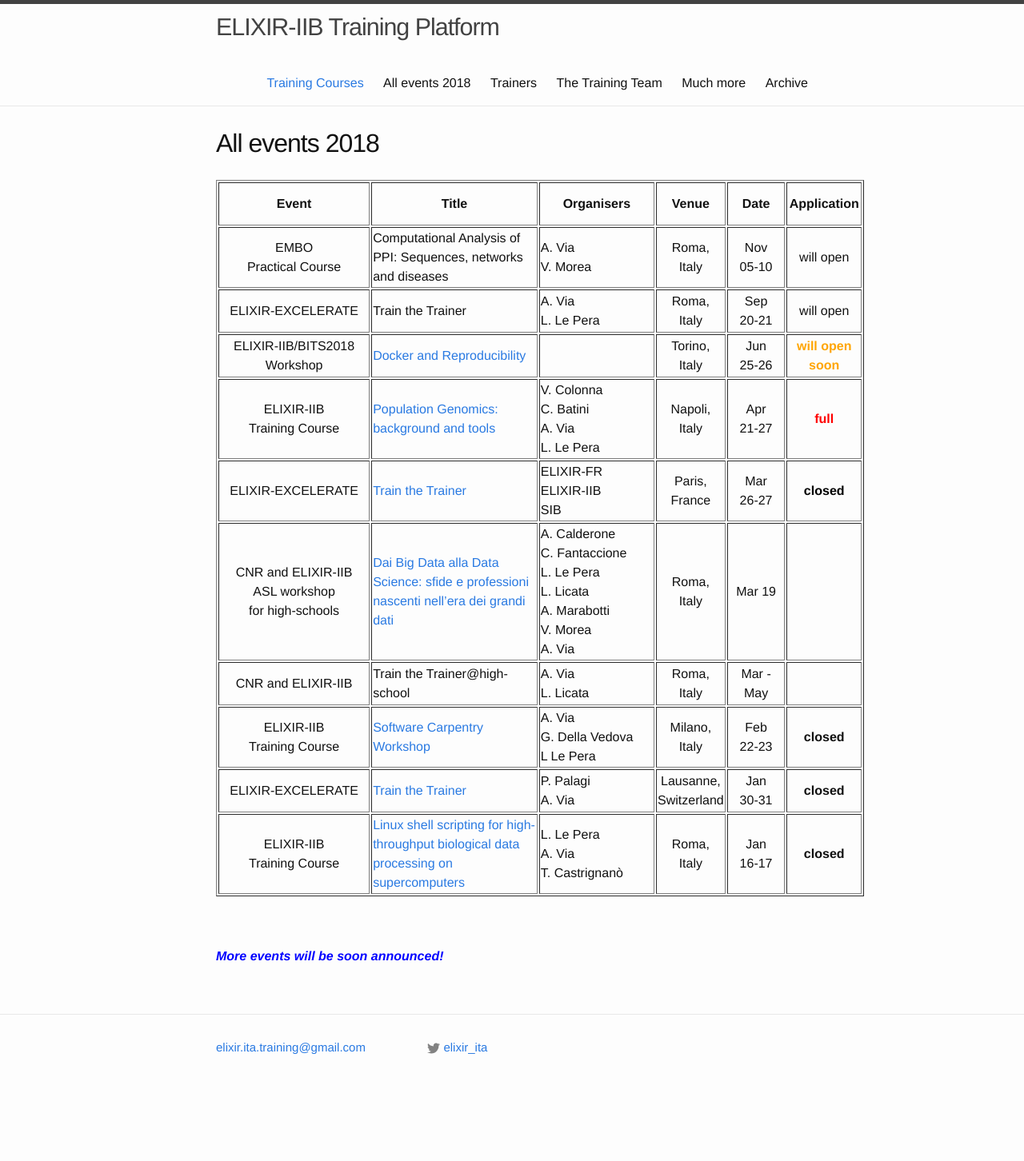
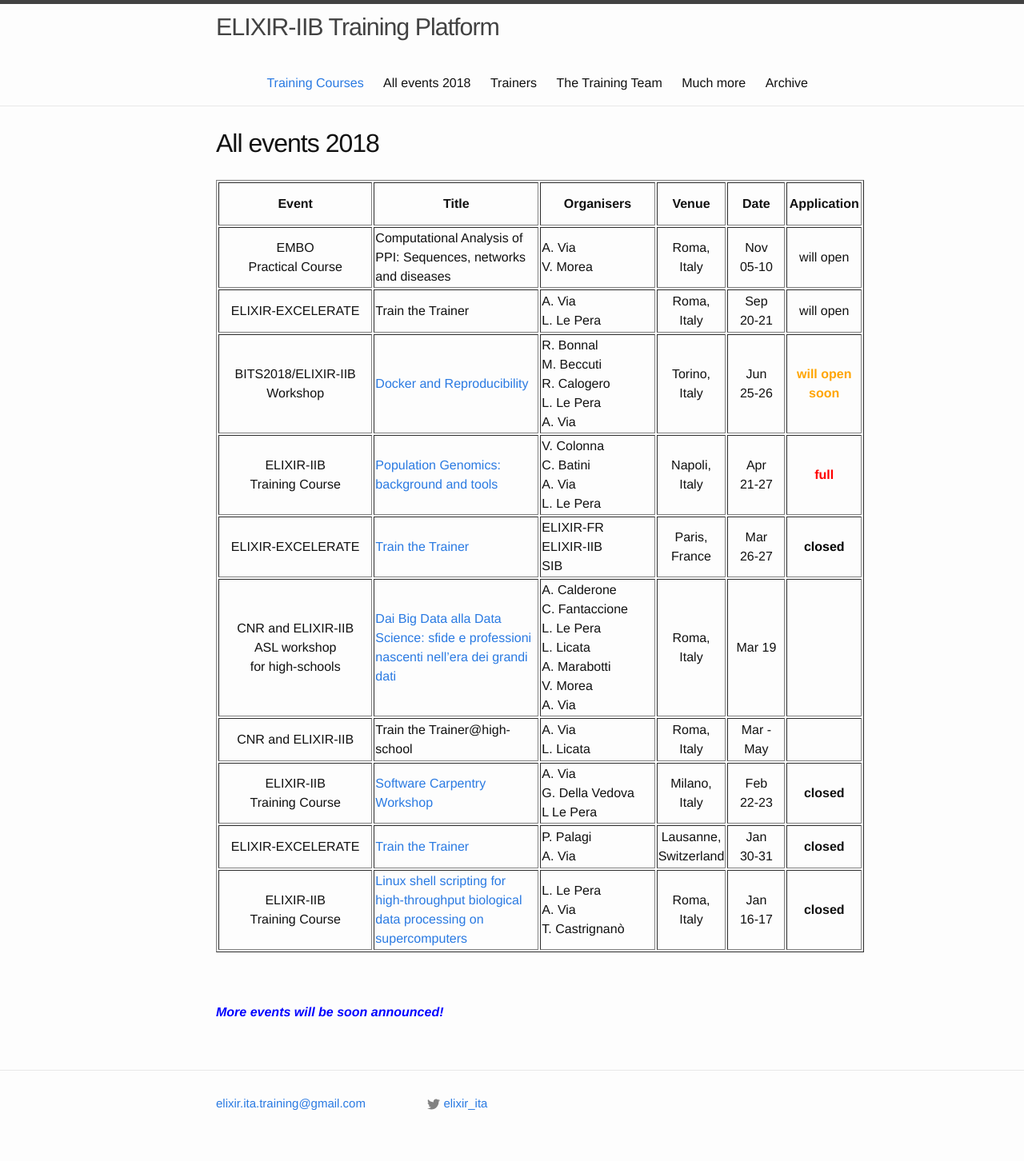
Before and after one commit to ELIXIR-IIB-training/website, a Jekyll site: the page built from _pages/01-all_events.md, in a window 1280 px wide. Shown: the whole page at 80% size. Built offline with Jekyll 4.4.1, drawn with Linux system fonts in a browser that asks for light colours; before the commit the page ends 1382 px from its top, so only the background shows below that.

Commit message:
Update Docker organisers

```diff
--- a/_pages/01-all_events.md
+++ b/_pages/01-all_events.md
@@ -30,9 +30,9 @@ permalink: /all_events_2018/
    <td height="50" align="center">will open</td>
 </tr>
 <tr>
-   <td height="50" align="center">ELIXIR-IIB/BITS2018 Workshop</td>
+   <td height="50" align="center">BITS2018/ELIXIR-IIB Workshop</td>
    <td height="50"><a href="http://bioinformatics.it/bits2018/1294/bits2018-docker-and-reproducibility">Docker and Reproducibility</a></td>
-    <td height="50" width="150"><!--M. Beccuti<br>R. Calogero<br>R. Bonnal<br>L. Le Pera<br>A. Via --> </td>
+    <td height="50" width="150">R. Bonnal<br>M. Beccuti<br>R. Calogero<br>L. Le Pera<br>A. Via</td>
    <td height="50" align="center">Torino,<br>Italy</td>
    <td height="50" width="75" width="75" align="center">Jun<br>25-26</td>
    <td height="50" align="center"><font color="orange"><b>will open soon</b></font></td>
```
